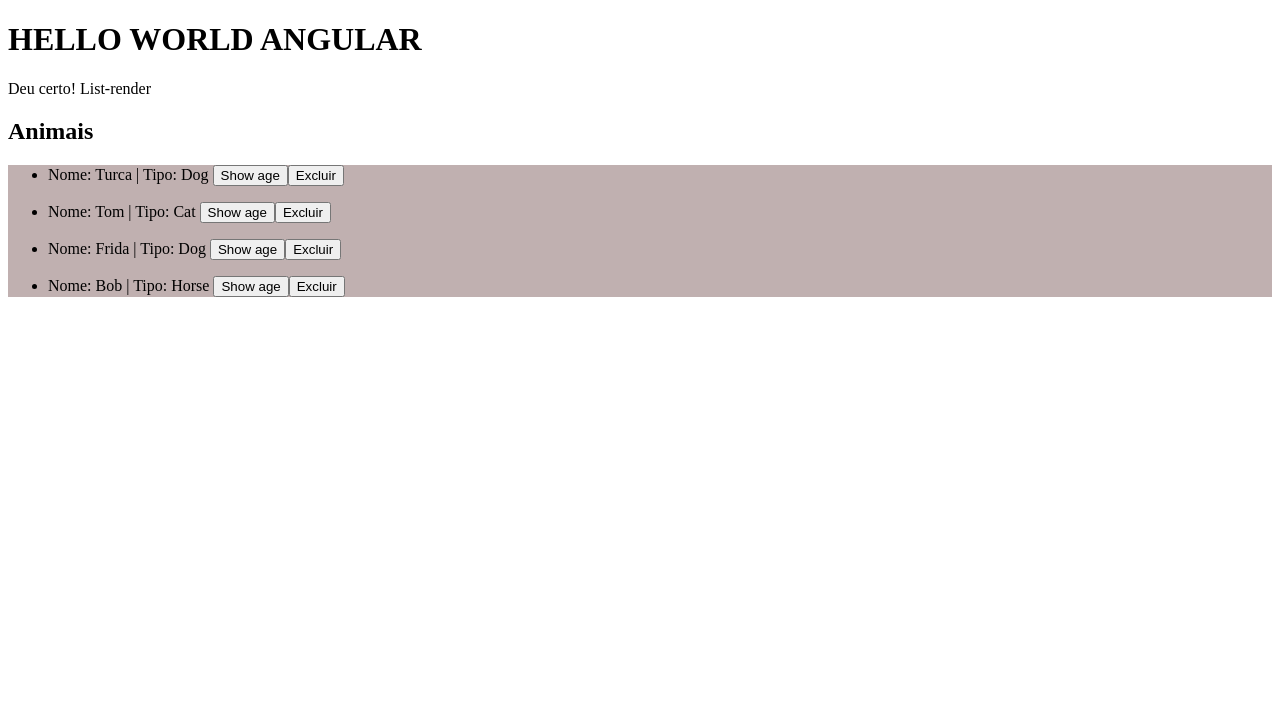
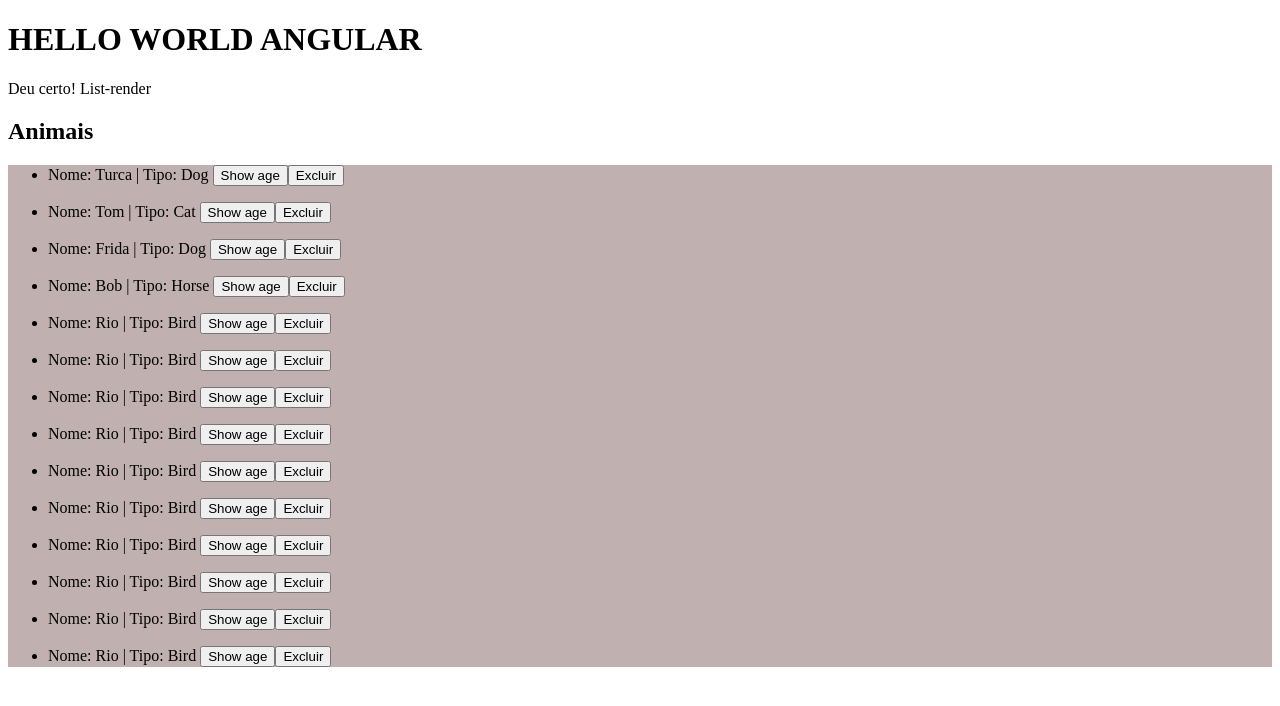
Before and after one commit to EvaTavares/angular-teste2, an Angular app: page / in a window 1280 px wide. Shown: the top 706 px of the page. Built offline with nearby package versions, Linux system fonts and the light colour scheme; data requests are answered from the project's data file.

Commit message:
refactor: add requisicao get

```diff
--- a/src/app/pages/list-render/list-render.component.ts
+++ b/src/app/pages/list-render/list-render.component.ts
@@ -1,4 +1,4 @@
-import { Component } from '@angular/core';
+import { Component, OnInit } from '@angular/core';
 import { Animal } from 'src/app/shared/models/Animal';
 import { ListService } from 'src/app/shared/services/list.service';
 
@@ -7,17 +7,20 @@ import { ListService } from 'src/app/shared/services/list.service';
   templateUrl: './list-render.component.html',
   styleUrls: ['./list-render.component.scss']
 })
-export class ListRenderComponent {
+export class ListRenderComponent implements OnInit {
+
+  animals: Animal[] =[];
+  animalDetails = '';
+
   constructor(private listService: ListService){}
 
-  animals: Animal[] =[
-    {name: "Turca", type: "Dog", age: 3},
-    {name: "Tom", type: "Cat", age: 4},
-    {name: "Frida", type: "Dog", age:10},
-    {name: "Bob", type: "Horse", age: 1},
-  ];
-
-  animalDetails = '';
+  ngOnInit(): void {
+    this.listService.getAll().subscribe((res) => {
+      if(res.length){
+        this.animals = res;
+      }
+    })
+  }
 
   showAge(animal: Animal): void {
     this.animalDetails =`O pet ${animal.name} tem ${animal.age} anos.`
@@ -28,4 +31,5 @@ export class ListRenderComponent {
     this.animals = this.listService.remove(this.animals, animal)
   }
 
+
 }
```
